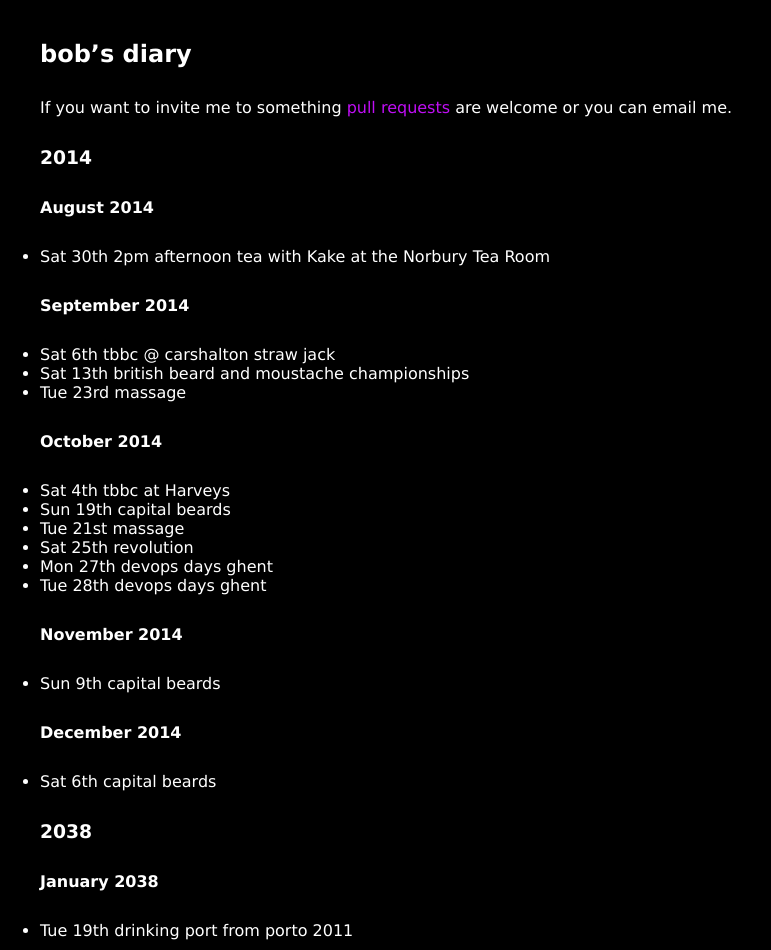
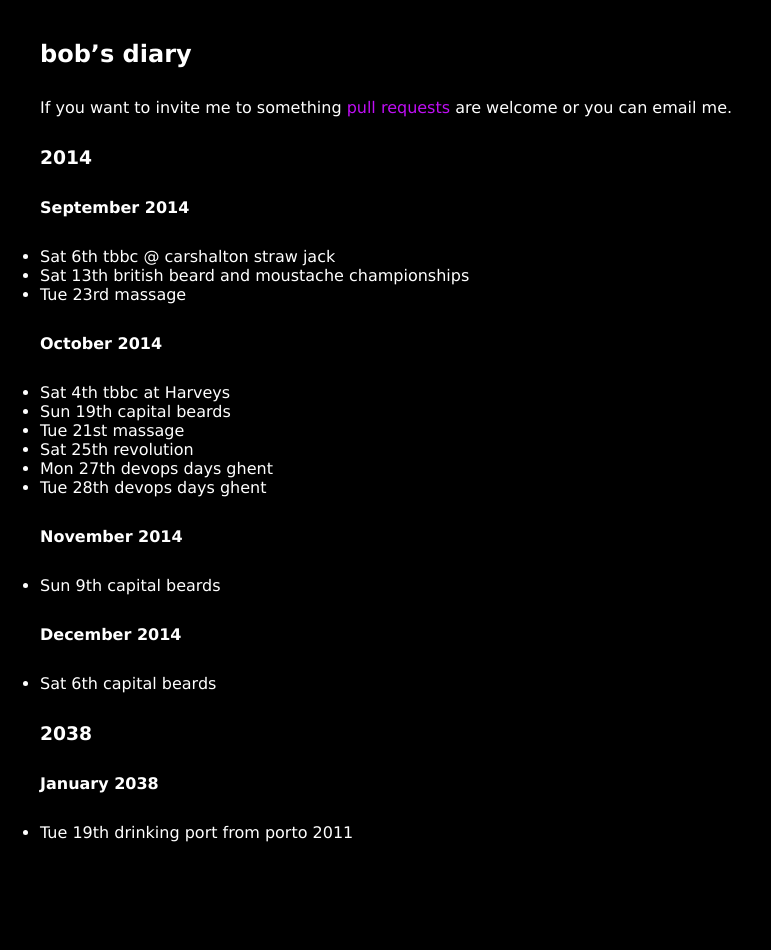
Before and after one commit to rjw1/randomness.org.uk, a Jekyll site: the page built from diary/index.md, in a window 1280 px wide. Shown: the whole page, without its empty margins (0-771 px from the left). Built offline with Jekyll 4.4.1, drawn with Linux system fonts in a browser that asks for light colours; Markdown is read by kramdown in place of the engine named in the settings.

Commit message:
We had afternoon tea

```diff
--- a/diary/index.md
+++ b/diary/index.md
@@ -8,11 +8,6 @@ If you want to invite me to something [pull requests](https://github.com/rjw1/ra
 are welcome or you can email me.
 
 ### 2014 ###
-
-
-#### August 2014 ####
-
-* Sat 30th 2pm afternoon tea with Kake at the Norbury Tea Room
 
 #### September 2014 ####
 
```
